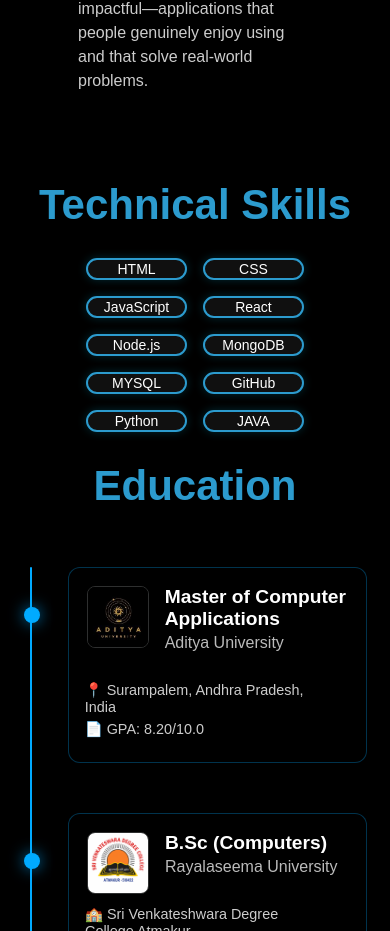
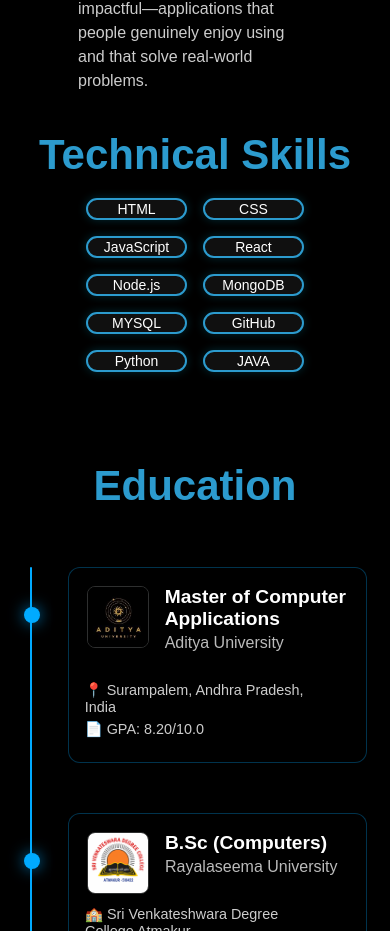
Before and after one commit to shasha0427/Portfolio-My-web, a React (Vite) app: page /about in a window 390 px wide. Shown: the part 2238-3169 px from the top of the page. Built offline with nearby package versions, Linux system fonts and the light colour scheme.

Commit message:
Update portfolio section

```diff
--- a/src/MYPORTFOLIO/ABOUT/about.css
+++ b/src/MYPORTFOLIO/ABOUT/about.css
@@ -307,14 +307,14 @@ li::marker{
     align-items: center;
     flex-direction: column;
     width: 80%;
-    top: 80%;
+    top:80%;
 }
 #abt-skill{
     position: relative;
     display: flex;
     justify-content: center;
     align-items: center;
-    top: 1000px;
+    top: 920px;
 }
 #skill-sec{
   position: relative;
@@ -367,10 +367,10 @@ li::marker{
 
    }
    #abt-skill{
-    top: 1200px;
+    top: 1150px;
    }
    #skill-sec{
-    top: 1180px;
+    top: 1120px;
    }
    #edu-title-main{
     top: 1070px;
```
